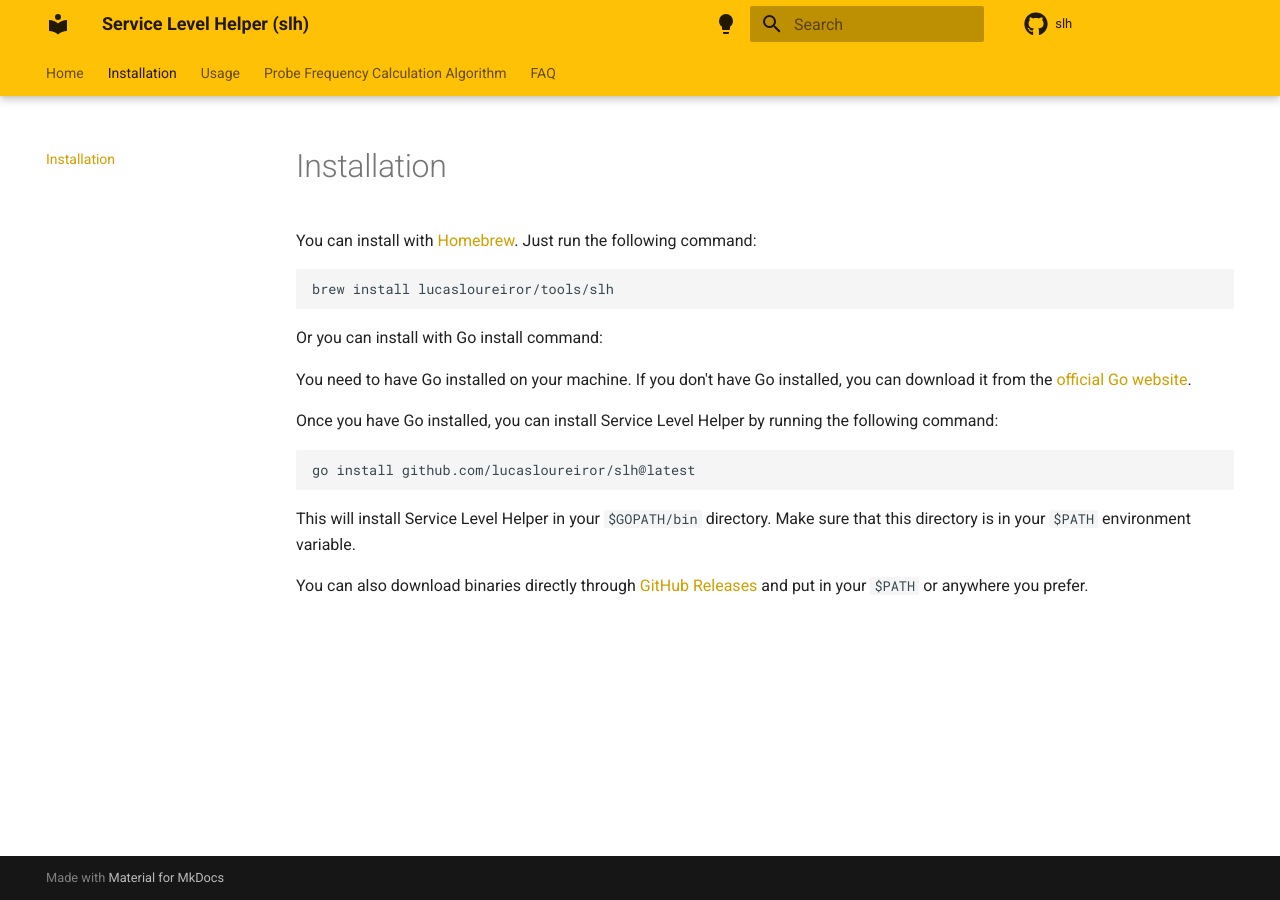
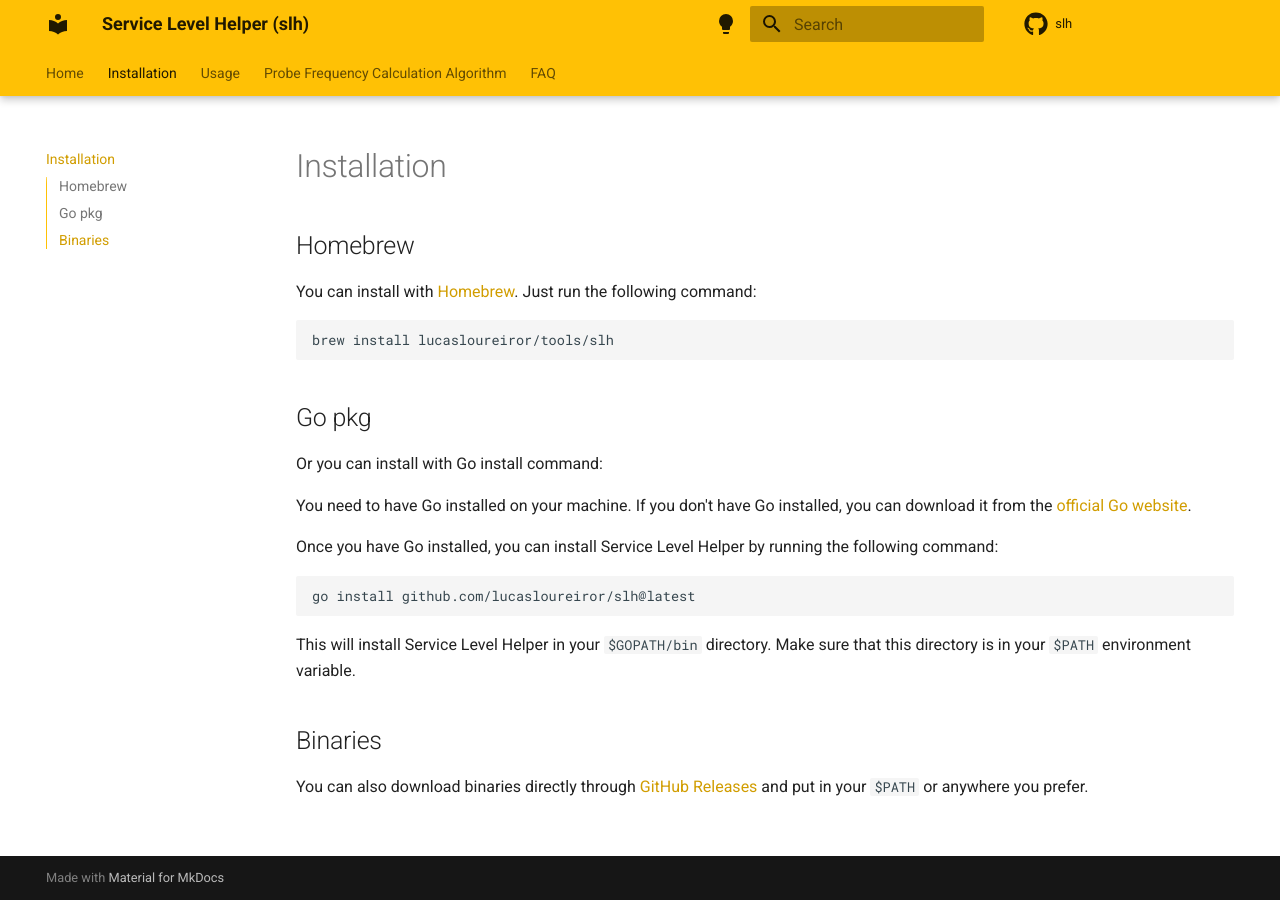
Before and after one commit to lucasloureiror/slh, an MkDocs documentation site: the page built from docs/install.md, in a window 1280 px wide. Built offline with MkDocs 1.6.1 and Material for MkDocs 9.7.7, drawn with Linux system fonts in a browser that asks for light colours; comment, search, counter and statistics services are not loaded.

````diff
--- a/docs/install.md
+++ b/docs/install.md
@@ -1,11 +1,13 @@
 # Installation
 
+## Homebrew
 You can install with [Homebrew](https://brew.sh/). Just run the following command:
 
 ```bash
 brew install lucasloureiror/tools/slh
 ```
 
+## Go pkg
 Or you can install with Go install command:
 
 You need to have Go installed on your machine. If you don't have Go installed, you can download it from the [official Go website](https://golang.org/dl/).
@@ -17,4 +19,7 @@
 ```
 This will install Service Level Helper in your `$GOPATH/bin` directory. Make sure that this directory is in your `$PATH` environment variable.
 
+
+## Binaries
+
 You can also download binaries directly through [GitHub Releases](https://github.com/lucasloureiror/slh/releases) and put in your `$PATH` or anywhere you prefer.
````
